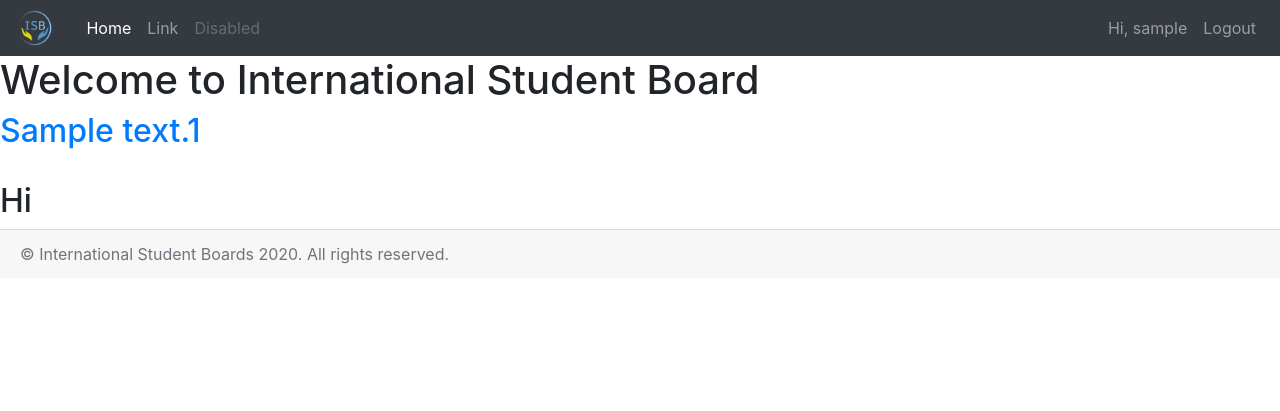
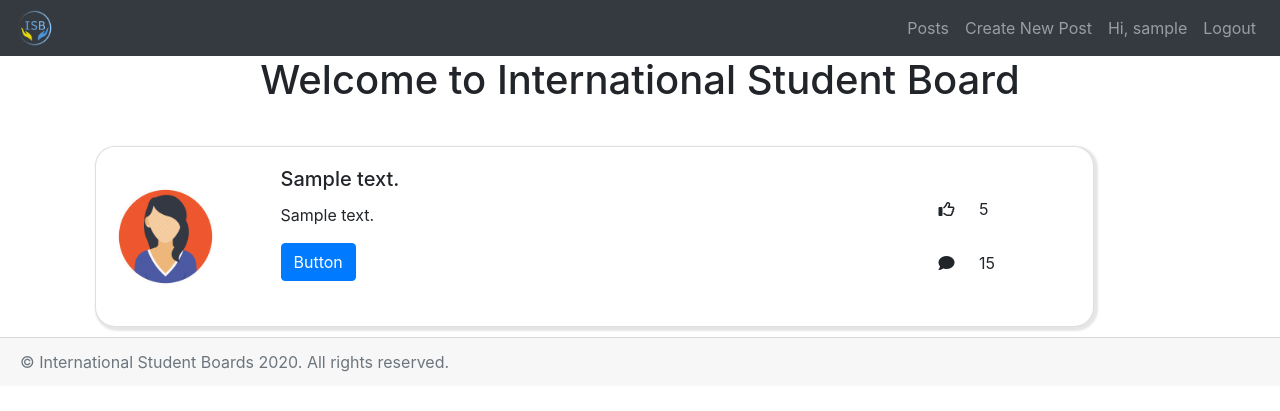
Before and after one commit to rajatmangal/ISB, a Django app: page / in a window 1280 px wide. Shown: the top 411 px of the page. Run offline with Django 3.2, Linux system fonts and the light colour scheme; a user stored in the database is signed in; tables that the repository leaves empty hold one stand-in row (values such as "Sample post"); some libraries are stand-ins or nearby versions.

Commit message:
Styling for home page added

```diff
--- a/ISB/ISB/settings.py
+++ b/ISB/ISB/settings.py
@@ -79,10 +79,10 @@ WSGI_APPLICATION = 'ISB.wsgi.application'
 DATABASES = {
     'default': {
         'ENGINE': 'django.db.backends.postgresql',
-        'NAME': 'postgres',
+        'NAME': 'ISB',
         'USER': 'postgres',
-        'password': 'postgres',
-        'HOST': 'db',
+        'password': '',
+        'HOST': 'localhost',
         'PORT': '5432'
     }
 }
--- a/ISB/Static/css/main.css
+++ b/ISB/Static/css/main.css
@@ -10,3 +10,31 @@
     padding:0;
     margin-right: 2%;
 }
+#card-homePage {
+    border-radius: 40px;
+    width: 90%;
+    margin: 10px;
+    box-shadow: 2px 2px 2px 2px rgba(0,0,0,.1);
+    border-radius: 20px;
+}
+
+#thread-img {
+  border-radius: 50px;
+  height: 99px;
+  width: 99px;
+  margin: 20px 0;
+  max-height: inherit;
+  max-width: 100%;
+}
+
+#likeComments {
+  margin: 30px 0;
+}
+
+#likeCommentsCount {
+  margin-left: 20px;
+}
+
+#homePageText {
+    text-align: center;
+}
--- a/ISB/posts/templates/posts/dashboard.html
+++ b/ISB/posts/templates/posts/dashboard.html
@@ -1,9 +1,34 @@
 {% extends 'posts/main.html' %}
+{% load static %}
 {% block content %}
-    <h1>Welcome to International Student Board</h1>
+    <h1 id="homePageText">Welcome to International Student Board</h1>
     {% for post in posts %}
-        <h2><a href="{% url 'post' post.id %}">{{ post }}</a></h2>
         <br>
+        <div class="container">
+            <div class="card" id="card-homePage">
+                <div class="card-body">
+                    <div class="row">
+                        <div class="col-2">
+                            <img id="thread-img" src="{% static '/images/avatar.png' %}" />
+                        </div>
+                        <div class="col-8">
+                            <h5 class="card-title">{{ post.text }}</h5>
+                            <p class="card-text">{{ post.description }}</p>
+                            <a href="{% url 'post' post.id %}" class="btn btn-primary">Button</a>
+                        </div>
+                        <div class="col-2">
+                            <div id="likeComments">
+                                <i class="far fa-thumbs-up"></i>
+                                <span id="likeCommentsCount">5</span>
+                            </div>
+                            <div id="likeComments">
+                                <i class="fa fa-comment"></i>
+                                <span id="likeCommentsCount">15</span>
+                            </div>
+                        </div>
+                    </div>
+                </div>
+            </div>
+        </div>
     {% endfor %}
-    <h2>Hi</h2>
 {% endblock %}
--- a/ISB/posts/templates/posts/main.html
+++ b/ISB/posts/templates/posts/main.html
@@ -8,6 +8,7 @@
     <title>ISB</title>
     <link rel="stylesheet" href="https://maxcdn.bootstrapcdn.com/bootstrap/4.0.0/css/bootstrap.min.css" integrity="sha384-Gn5384xqQ1aoWXA+058RXPxPg6fy4IWvTNh0E263XmFcJlSAwiGgFAW/dAiS6JXm" crossorigin="anonymous">
     <link rel="stylesheet" href="{% static '/css/main.css' %}">
+    <script src="https://kit.fontawesome.com/f8ba3ce874.js" crossorigin="anonymous"></script>
 </head>
 <body>
     {% include 'posts/navbar.html' %}
--- a/ISB/posts/templates/posts/navbar.html
+++ b/ISB/posts/templates/posts/navbar.html
@@ -6,18 +6,24 @@
   <div class="collapse navbar-collapse" id="navbarTogglerDemo01">
     <a class="navbar-brand" href="#"><img id="logo" src="{% static '/images/logo.png' %}"></a>
     <ul class="navbar-nav mr-auto mt-2 mt-lg-0">
-      <li class="nav-item active">
-        <a class="nav-link" href="#">Home <span class="sr-only">(current)</span></a>
-      </li>
-      <li class="nav-item">
-        <a class="nav-link" href="#">Link</a>
-      </li>
-      <li class="nav-item">
-        <a class="nav-link disabled" href="#">Disabled</a>
-      </li>
+{#      <li class="nav-item active">#}
+{#        <a class="nav-link" href="#">Home <span class="sr-only">(current)</span></a>#}
+{#      </li>#}
+{#      <li class="nav-item">#}
+{#        <a class="nav-link" href="#">Link</a>#}
+{#      </li>#}
+{#      <li class="nav-item">#}
+{#        <a class="nav-link disabled" href="#">Disabled</a>#}
+{#      </li>#}
     </ul>
     <form class="form-inline my-2 my-lg-0">
     <ul class="navbar-nav mr-auto mt-2 mt-lg-0">
+        <li class="nav-item">
+            <a class="nav-item nav-link" href="#">Posts</a>
+        </li>
+        <li class="nav-item">
+            <a class="nav-item nav-link" href="{% url 'logout' %}">Create New Post</a>
+        </li>
         {% if request.user.is_authenticated %}
             <li class="nav-item">
                 <a class="nav-item nav-link" href="#">Hi, {{ request.user.username }}</a>
```
Also changed, not shown: ISB/Static/images/avatar.png (added).
